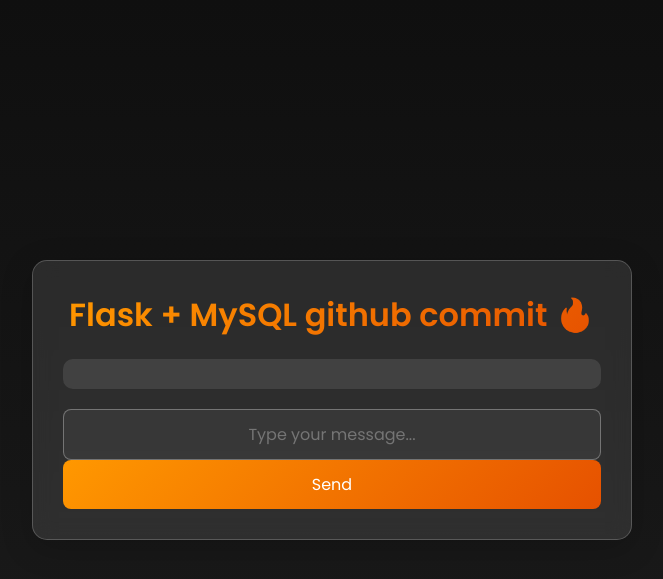
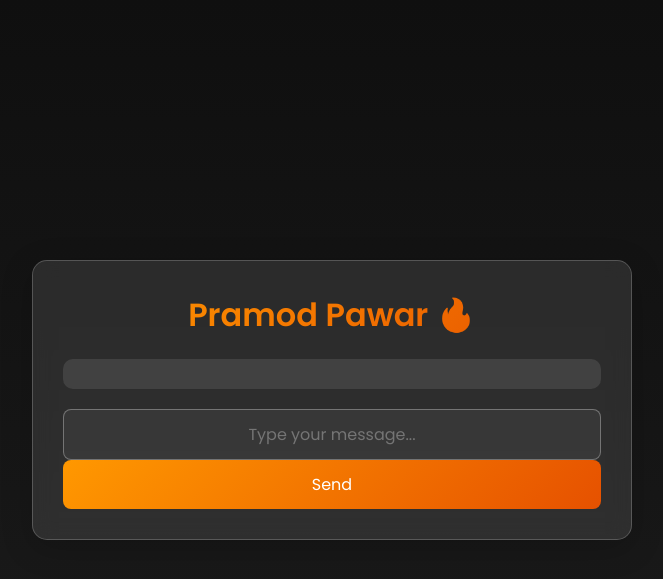
Before and after one commit to pramodpawar11/flask-application, a Flask app: page / in a window 1280 px wide. Shown: the top 579 px of the page, without its empty margins (308-971 px from the left). Run offline with Flask 2, Linux system fonts and the light colour scheme; data that the repository does not hold is empty; some libraries are stand-ins or nearby versions.

Commit message:
Update index.html

```diff
--- a/templates/index.html
+++ b/templates/index.html
@@ -4,7 +4,7 @@
 <head>
     <meta charset="UTF-8">
     <meta name="viewport" content="width=device-width, initial-scale=1.0">
-    <title>Pramod Pawar🚀</title>
+    <title> Flask Application🚀</title>
     <style>
         /* Import Google Font */
         @import url('https://fonts.googleapis.com/css2?family=Poppins:wght@300;400;600&display=swap');
@@ -131,7 +131,7 @@
 
 <body>
     <div class="container">
-        <h1>Flask + MySQL github commit 🔥</h1>
+        <h1>Pramod Pawar 🔥</h1>
 
         <div class="messages">
             {% for message in messages %}
```
